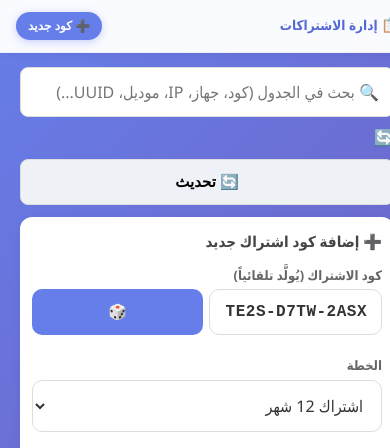
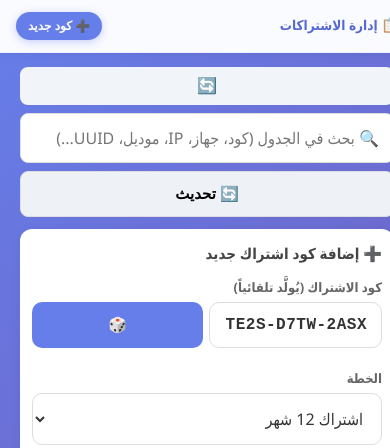
Before and after one commit to 6838gamal/Auto-Save-Contacts-CRM-Akram-Dashboard, a FastAPI app: page / in a window 390 px wide. Shown: the top 448 px of the page. Run offline with FastAPI, Linux system fonts and the light colour scheme.

Commit message:
Update style.css

```diff
--- a/static/style.css
+++ b/static/style.css
@@ -310,9 +309,9 @@ h2 { margin-bottom: 15px; color: #444; font-size: 18px; }
 .detail-value.mono { font-family: 'Courier New', monospace; font-size: 12px; }
 
 /* ============================================================
-   شريط البحث أعلى الجدول
+   شريط البحث أعلى الجدول + مؤشر التحديث التلقائي
    ============================================================ */
-.search-bar { display: flex; gap: 8px; flex-wrap: wrap; margin-bottom: 14px; }
+.search-bar { display: flex; gap: 8px; flex-wrap: wrap; margin-bottom: 14px; align-items: center; }
 .search-bar input {
     flex: 1;
     min-width: 180px;
@@ -339,6 +338,32 @@ h2 { margin-bottom: 15px; color: #444; font-size: 18px; }
 }
 .search-bar button:hover { background: #dfe4ea; }
 
+/* مؤشر التحديث التلقائي */
+.refresh-indicator {
+    display: inline-flex;
+    align-items: center;
+    justify-content: center;
+    width: 38px;
+    height: 38px;
+    font-size: 16px;
+    border-radius: 50%;
+    background: #f1f5f9;
+    color: #475569;
+    cursor: default;
+    user-select: none;
+    flex-shrink: 0;
+    transition: background 0.2s, color 0.2s;
+}
+.refresh-indicator.spinning {
+    animation: spin 0.6s linear;
+    background: #dbeafe;
+    color: #2563eb;
+}
+@keyframes spin {
+    from { transform: rotate(0deg); }
+    to   { transform: rotate(360deg); }
+}
+
 /* ============================================================
    جدول الاشتراكات
    ============================================================ */
@@ -614,9 +665,15 @@ tbody tr:last-child td { border-bottom: none; }
     }
 
     /* --- شريط البحث على الجوال --- */
-    .search-bar { flex-direction: column; gap: 8px; margin-bottom: 12px; }
+    .search-bar { flex-direction: column; gap: 8px; margin-bottom: 12px; align-items: stretch; }
     .search-bar input { font-size: 16px; padding: 13px 14px; }
     .search-bar button { width: 100%; padding: 13px; font-size: 15px; }
+    .refresh-indicator {
+        width: 100%;
+        height: 38px;
+        border-radius: 8px;
+        order: -1;
+    }
 
     /* --- تحويل الجدول إلى بطاقات --- */
     .table-wrap {
```
Also changed, not shown: other parts of static/style.css (+39 -3 lines).
